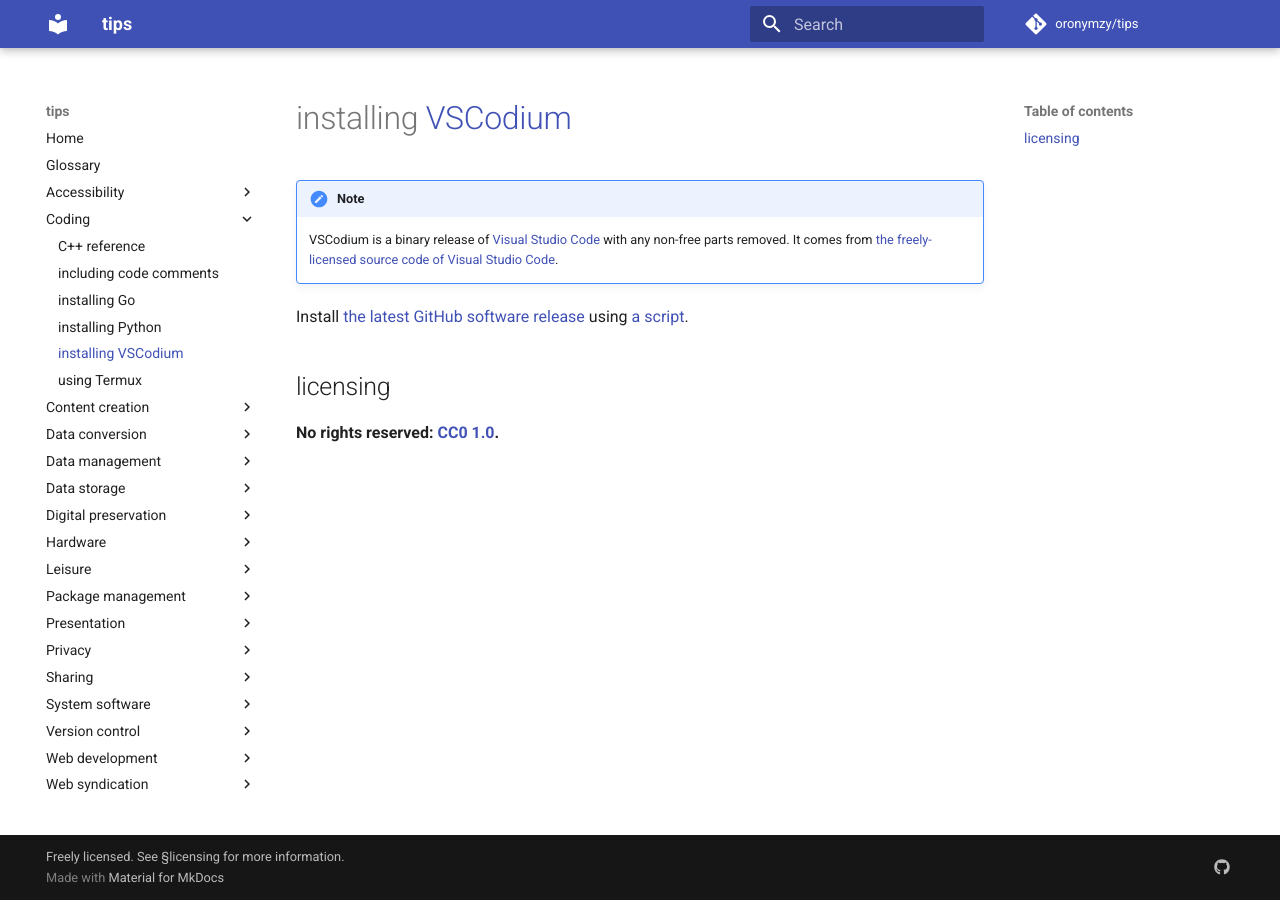
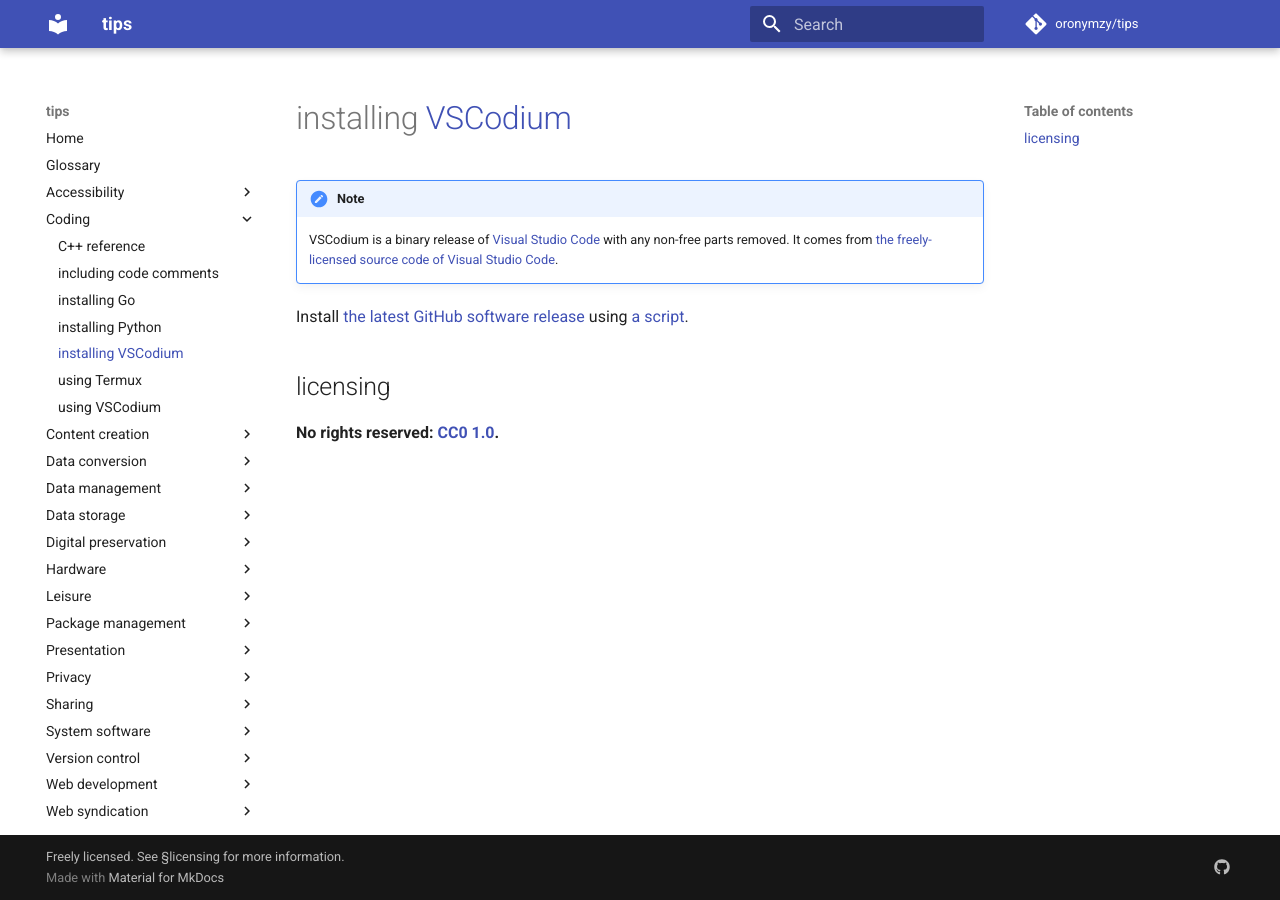
Before and after one commit to oronymzy/tips, an MkDocs documentation site: the page built from docs/inVSCdm.md, in a window 1280 px wide. Built offline with MkDocs 1.6.1 and Material for MkDocs 9.7.7, drawn with Linux system fonts in a browser that asks for light colours; comment, search, counter and statistics services are not loaded.

Commit message:
Add 'using VSCodium' page in 'Coding' category

```diff
--- a/mkdocs.yml
+++ b/mkdocs.yml
@@ -11,6 +11,7 @@ nav:
     - installing Python: 'insPyth.md'
     - installing VSCodium: 'inVSCdm.md'
     - using Termux: 'usgTrmx.md'
+    - using VSCodium: 'usVSCdm.md'
   - Content creation:
     - installing Krita: 'insKrta.md'
     - installing software from the latest GitHub software release: 'islGHsr.md'
```
